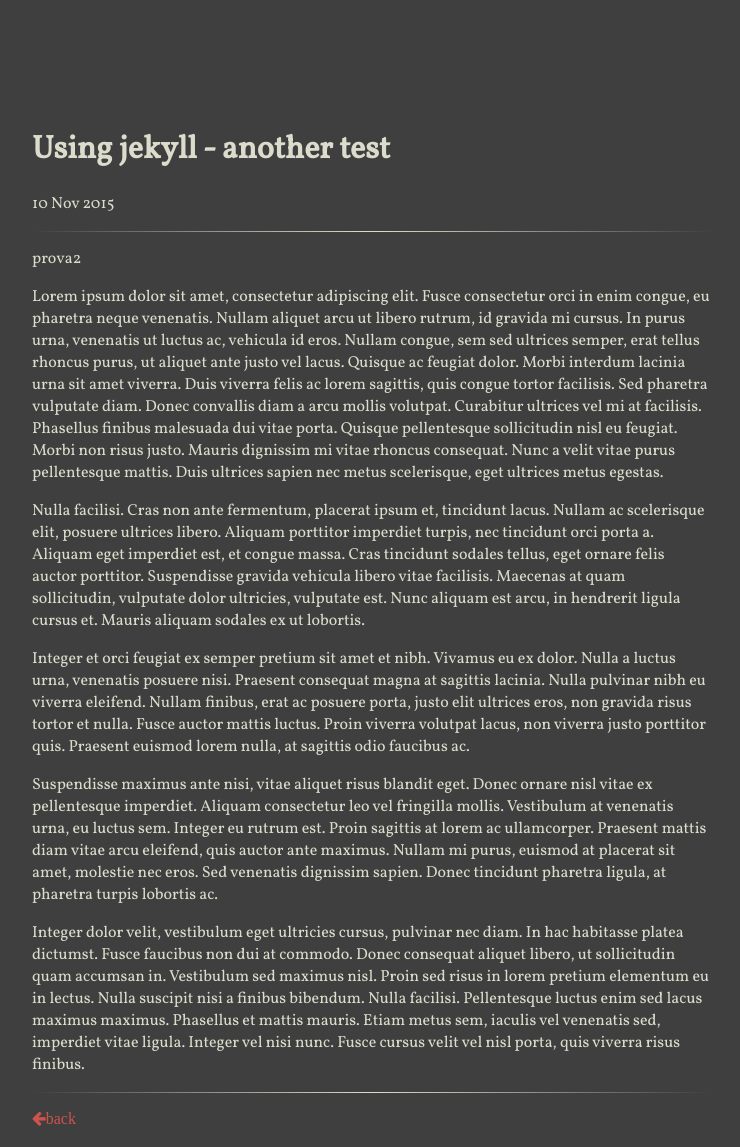
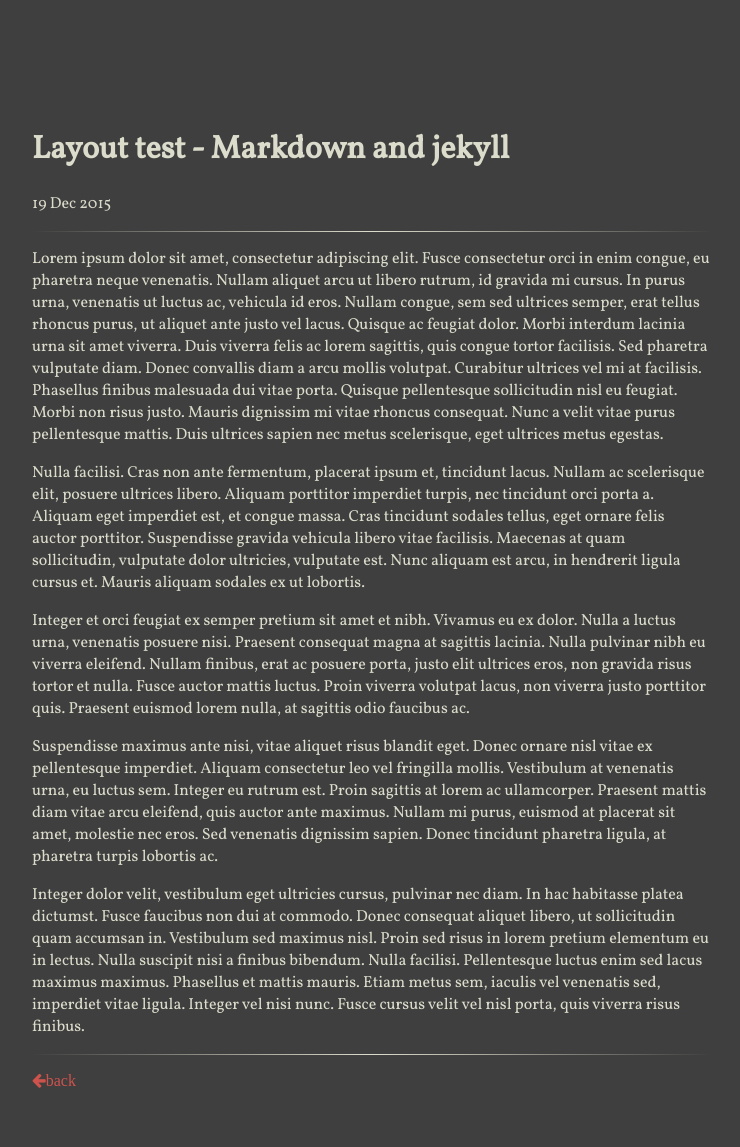
Before and after one commit to rs2/anbasile.github.io, a Jekyll site: the page built from _posts/2015-12-19-layout-test-markdown-and-jekyll.md, in a window 1280 px wide. Shown: the whole page, without its empty margins (268-1008 px from the left). Built offline with Jekyll 4.4.1, drawn with Linux system fonts in a browser that asks for light colours; nearby versions of some CDN libraries; after the commit the page ends 1109 px from its top, so only the background shows below that.

Commit message:
Update and rename 2015-11-10-blogging-again-with-jekyll.md to 2015-12-19-layout-test-markdown-and-jekyll.md

```diff
--- a/_posts/2015-11-10-blogging-again-with-jekyll.md
+++ b/_posts/2015-12-19-layout-test-markdown-and-jekyll.md
@@ -1,10 +1,7 @@
 ---
 layout: post
-title: Using jekyll - another test
+title: Layout test - Markdown and jekyll
 ---
-prova2
-
-
 
 Lorem ipsum dolor sit amet, consectetur adipiscing elit. Fusce consectetur orci in enim congue, eu pharetra neque venenatis. Nullam aliquet arcu ut libero rutrum, id gravida mi cursus. In purus urna, venenatis ut luctus ac, vehicula id eros. Nullam congue, sem sed ultrices semper, erat tellus rhoncus purus, ut aliquet ante justo vel lacus. Quisque ac feugiat dolor. Morbi interdum lacinia urna sit amet viverra. Duis viverra felis ac lorem sagittis, quis congue tortor facilisis. Sed pharetra vulputate diam. Donec convallis diam a arcu mollis volutpat. Curabitur ultrices vel mi at facilisis. Phasellus finibus malesuada dui vitae porta. Quisque pellentesque sollicitudin nisl eu feugiat. Morbi non risus justo. Mauris dignissim mi vitae rhoncus consequat. Nunc a velit vitae purus pellentesque mattis. Duis ultrices sapien nec metus scelerisque, eget ultrices metus egestas.
 
```
